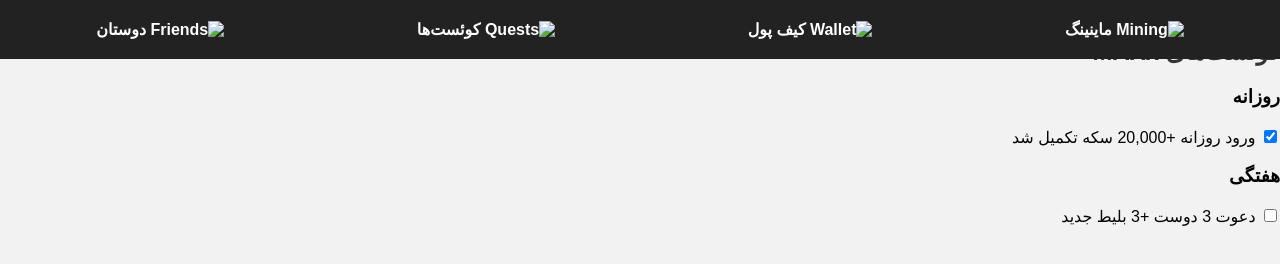
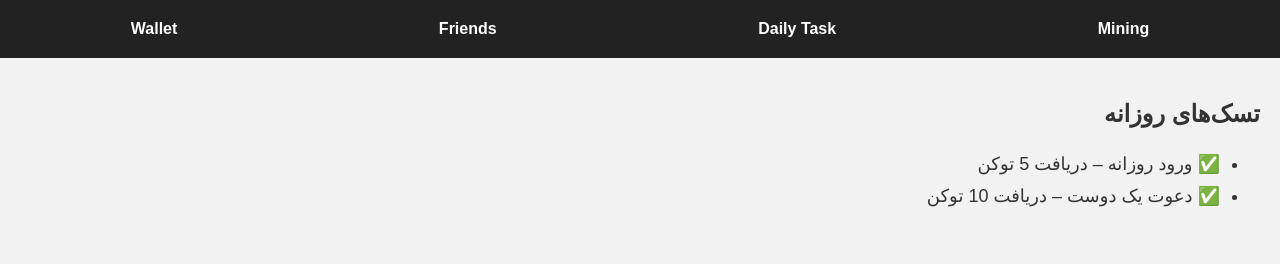
Before and after one commit to pepemaxx/pepemaxx-bot, a website: page web/quest.html in a window 1280 px wide. Drawn offline with Linux system fonts and the light colour scheme.

Commit message:
Update quest.html

```diff
--- a/web/quest.html
+++ b/web/quest.html
@@ -1,58 +1,24 @@
 <!DOCTYPE html>
 <html lang="fa" dir="rtl">
 <head>
-    <meta charset="UTF-8">
-    <meta name="viewport" content="width=device-width, initial-scale=1.0">
-    <title>MAXx - کوئست‌ها</title>
-    <link rel="stylesheet" href="style.css">
+  <meta charset="UTF-8">
+  <title>Daily Task</title>
+  <link rel="stylesheet" href="style.css">
 </head>
 <body>
-    <div class="tab-bar">
-        <a href="index.html" class="tab-btn">
-            <img src="assets/mining-icon.png" alt="Mining">
-            <span>ماینینگ</span>
-        </a>
-        <a href="wallet.html" class="tab-btn">
-            <img src="assets/wallet-icon.png" alt="Wallet">
-            <span>کیف پول</span>
-        </a>
-        <a href="quest.html" class="tab-btn active">
-            <img src="assets/quest-icon.png" alt="Quests">
-            <span>کوئست‌ها</span>
-        </a>
-        <a href="friends.html" class="tab-btn">
-            <img src="assets/friends-icon.png" alt="Friends">
-            <span>دوستان</span>
-        </a>
-    </div>
+  <div class="tab-bar">
+    <a href="mining.html">Mining</a>
+    <a href="daily.html">Daily Task</a>
+    <a href="friends.html">Friends</a>
+    <a href="wallet.html">Wallet</a>
+  </div>
 
-    <div class="quest-container">
-        <div class="quest-header">
-            <img src="assets/pepe.png" alt="Pepe" class="quest-pepe">
-            <h2>کوئست‌های MAXx</h2>
-        </div>
-
-        <div class="quest-section">
-            <h3 class="section-title">روزانه</h3>
-            <div class="quest-item completed">
-                <input type="checkbox" id="daily1" checked>
-                <label for="daily1">ورود روزانه</label>
-                <span class="reward">+20,000 سکه</span>
-                <span class="status-badge">تکمیل شد</span>
-            </div>
-        </div>
-
-        <div class="quest-section">
-            <h3 class="section-title">هفتگی</h3>
-            <div class="quest-item">
-                <input type="checkbox" id="weekly1">
-                <label for="weekly1">دعوت 3 دوست</label>
-                <span class="reward">+3 بلیط</span>
-                <span class="status-badge">جدید</span>
-            </div>
-        </div>
-    </div>
-
-    <script src="script.js"></script>
+  <div class="content">
+    <h2>تسک‌های روزانه</h2>
+    <ul>
+      <li>✅ ورود روزانه – دریافت 5 توکن</li>
+      <li>✅ دعوت یک دوست – دریافت 10 توکن</li>
+    </ul>
+  </div>
 </body>
 </html>
```
